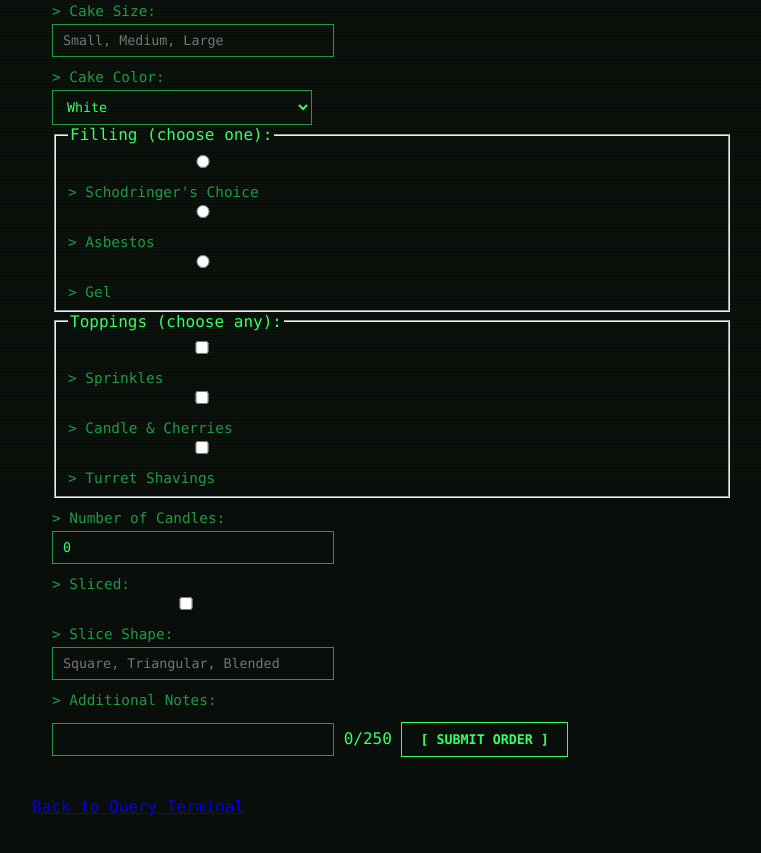
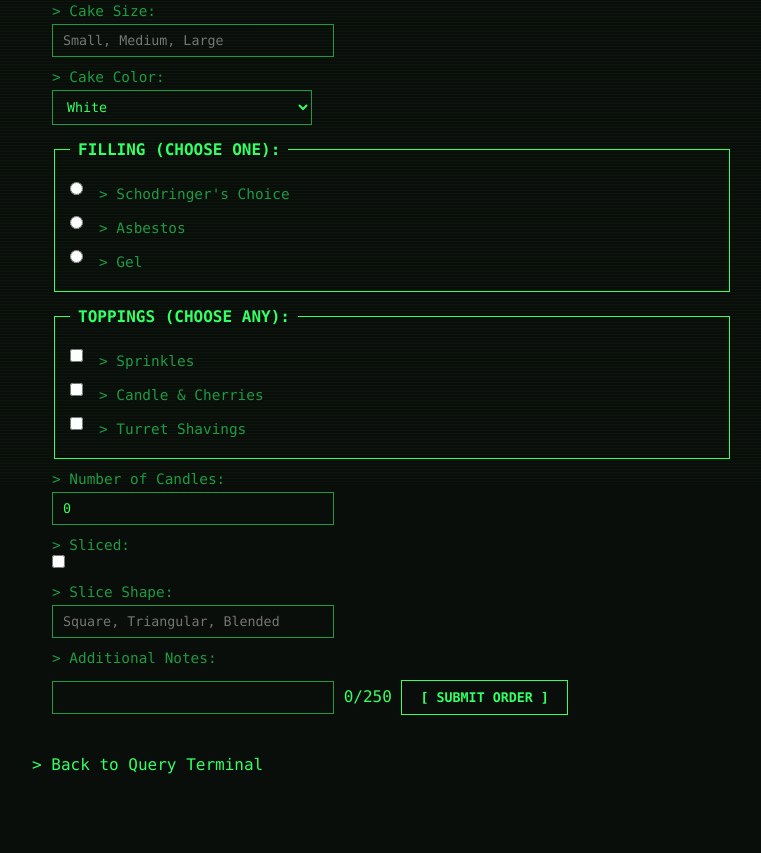
Before and after one commit to hepmatt/AdvSQL, a plain HTML site: page addOrder.html in a window 1280 px wide. Shown: the part 317-1170 px from the top of the page, without its empty margins (248-1009 px from the left). Drawn offline with Linux system fonts and the light colour scheme; no server answers.

Commit message:
Update style.css

```diff
--- a/style.css
+++ b/style.css
@@ -120,6 +120,38 @@ select {
     text-align: left;
 }
 
+/* checkboxes and radio buttons need their own sizing, not the text-input rules above */
+input[type="checkbox"],
+input[type="radio"] {
+    width: auto;
+    max-width: none;
+    padding: 0;
+    margin: 0 8px 0 0;
+    accent-color: #33ff66;
+}
+
+/*formatting used in unit 3 order form, makes the radio and checkbox rows align properly */
+.checkbox-row {
+    display: flex;
+    align-items: center;
+    gap: 8px;
+    margin-bottom: 6px;
+}
+
+fieldset {
+    display: flex;
+    flex-direction: column;
+    border: 1px solid #33ff66;
+    padding: 15px;
+    margin-top: 15px;
+}
+
+legend {
+    padding: 0 8px;
+    font-weight: 700;
+    text-transform: uppercase;
+}
+
 /* glow effect on selected input box */
 input:focus,
 select:focus {
@@ -158,6 +190,21 @@ button:hover {
     color: #0a0e0a;
 }
 
+/*New Cake order link*/
+a {
+    color: #33ff66;
+    text-decoration: none;
+    font-family: 'Consolas', 'Courier New', monospace;
+}
+
+a::before {
+    content: "> ";
+}
+
+a:hover {
+    text-decoration: underline;
+}
+
 /* the five output boxes where query results get typed in */
 #singleData,
 #multipleData,
```
